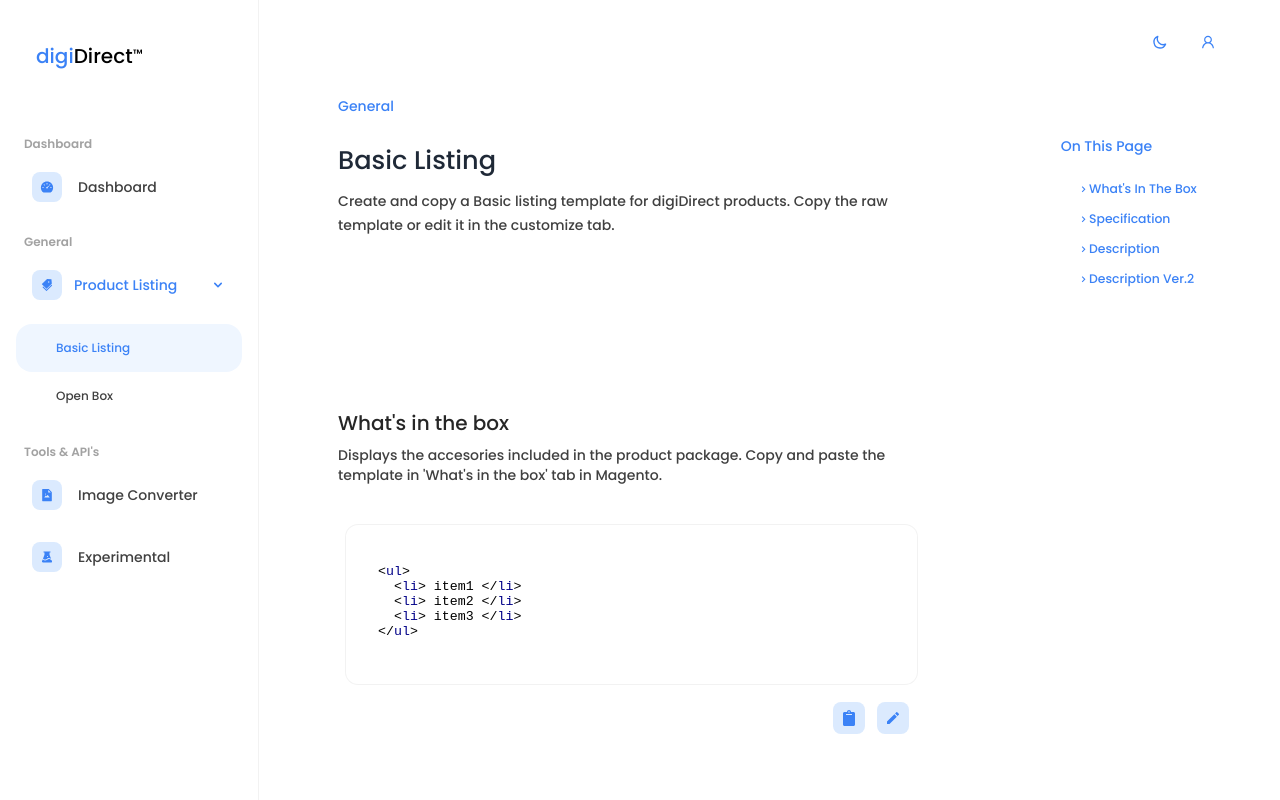
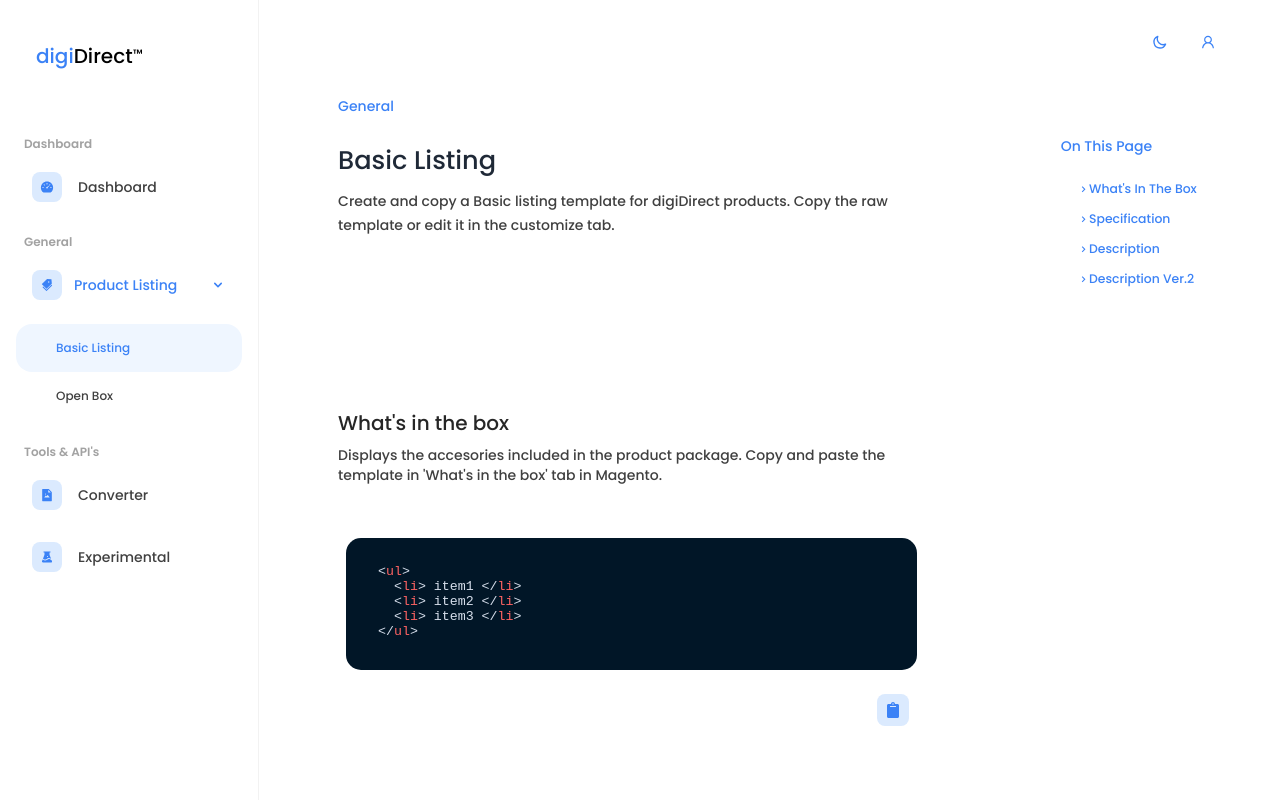
Before and after one commit to rogelcristobal/digiDirect, a React (Create React App) app: page /#/basic-listing in a window 1280 px wide. Built offline with nearby package versions, Linux system fonts and the light colour scheme.

Commit message:
initialize images converter page design

```diff
--- a/src/components/CodeBlock.jsx
+++ b/src/components/CodeBlock.jsx
@@ -1,24 +1,16 @@
 import SyntaxHighlighter from "react-syntax-highlighter";
-import {
-  Box,
-  Paper,
-  Typography,
-  Snackbar,
-  Alert,
-  Divider
-} from "@mui/material";
-import Tooltip,{ tooltipClasses } from '@mui/material/Tooltip'
-import {DiCss3Full} from 'react-icons/di'
+import { Box, Paper, Dialog, Snackbar, Alert } from "@mui/material";
+import Tooltip, { tooltipClasses } from "@mui/material/Tooltip";
+import { DiCss3Full } from "react-icons/di";
 import Slide from "@mui/material/Slide";
-import {MdEdit} from 'react-icons/md'
-import {FaClipboard} from 'react-icons/fa'
-import {BiCodeAlt} from 'react-icons/bi'
+import { MdEdit } from "react-icons/md";
+import { FaClipboard } from "react-icons/fa";
+import { BiCodeAlt } from "react-icons/bi";
 import { useState } from "react";
-import { googlecode } from "react-syntax-highlighter/dist/esm/styles/hljs";
-const CodeBlock = ({ code ,canEdit}) => {
+import { nightOwl } from "react-syntax-highlighter/dist/esm/styles/hljs";
+const CodeBlock = ({ code, canEdit }) => {
   const [styleVisibility, setStyleVisibility] = useState(false);
   const [open, setOpen] = useState(false);
-
   const handleShowStyles = () => {
     setStyleVisibility((prev) => (prev = !prev));
     handleClose();
@@ -75,7 +67,7 @@ const CodeBlock = ({ code ,canEdit}) => {
         wrapLongLines={true}
         wrapLines={true}
         language="css"
-        style={googlecode}
+        style={nightOwl}
         // showLineNumbers={true}
         customStyle={{
           paddingTop: "0.7rem",
@@ -87,8 +79,6 @@ const CodeBlock = ({ code ,canEdit}) => {
           boxSizing: "border-box",
           minHeight: !code ? "12rem" : "fit",
           maxHeight: "22rem",
-
-
         }}
       >
         {styleVisibility
@@ -97,40 +87,47 @@ const CodeBlock = ({ code ,canEdit}) => {
             : code.tags
           : code.tags}
       </SyntaxHighlighter>
-      <Box className="absolute bg-transparent right-0 -bottom-[4.5rem] box-border py-2 px-2 w-fit min-w-[10rem] flex items-center justify-end space-x-3 rounded-md">
+      <Box className="absolute bg-transparent  right-0 -bottom-[4rem] box-border py-2 px-2 w-fit min-w-[10rem] flex items-center justify-end space-x-3 rounded-md">
         <Paper
           variant="contained"
           className={`p-2 text-base  transition-all ease-in-out duration-300   flex items-center  rounded-lg justify-center  text-blue-500 bg-blue-100   cursor-pointer gap-3 `}
           onClick={handleCopy}
         >
           <FaClipboard />
-
         </Paper>
+        {canEdit && (
           <Paper
             variant="contained"
             className={`p-2 text-base  transition-all ease-in-out duration-300   flex items-center  rounded-lg justify-center  text-blue-500 bg-blue-100   cursor-pointer gap-3 `}
             onClick={handleCopy}
           >
             <MdEdit />
+          </Paper>
+        )}
 
-          </Paper>
         {code.styles && (
           <Paper
             variant="contained"
-          className={`p-2    flex items-center  rounded-lg justify-center   transition-all ease-in-out duration-300   cursor-pointer gap-2 ${!styleVisibility?'text-blue-500 bg-blue-100':'text-white bg-blue-500'}`}
+            className={`p-2    flex items-center  rounded-lg justify-center   transition-all ease-in-out duration-300   cursor-pointer gap-2 ${
+              !styleVisibility
+                ? "text-blue-500 bg-blue-100"
+                : "text-white bg-blue-500"
+            }`}
             onClick={handleShowStyles}
           >
-          {!styleVisibility ? <DiCss3Full  className="font-bold text-base"/> : <BiCodeAlt  className="font-bold text-base"/>}
+            {!styleVisibility ? (
+              <DiCss3Full className="font-bold text-base" />
+            ) : (
+              <BiCodeAlt className="font-bold text-base" />
+            )}
             {/* <Typography variant="body2" className=" text-xs font-medium  tracking-tight  ">
             {!styleVisibility ? "View styles" : "Hide styles"}
           </Typography> */}
           </Paper>
         )}
-
       </Box>
     </Box>
   );
-
 };
 
 export default CodeBlock;
--- a/src/components/CodeSnippetComponent.jsx
+++ b/src/components/CodeSnippetComponent.jsx
@@ -11,8 +11,8 @@ const CodeSnippetComponent = ({ code, canEdit }) => {
     <Box  className="relative h-fit w-full  px-2 rounded-lg box-border ">
 
       <Box className=" h-fit w-full  py-0  box-border">
-        <Box className=" w-full flex flex-col items-center box-border">
-          <Box className="max-w-[100%] w-full text-[.83rem] box-border border-thin    bg-white rounded-xl">
+        <Box className=" w-full flex flex-col items-center box-border ">
+          <Box className="max-w-[100%] w-full text-[.83rem] box-border     rounded-xl">
             <CodeBlock code={code} canEdit={canEdit}></CodeBlock>
           </Box>
         </Box>
--- a/src/components/SideBar.jsx
+++ b/src/components/SideBar.jsx
@@ -98,7 +98,7 @@ const SideBar = () => {
               path="/image-converter"
               activeStyle="bg-blue-50 text-blue-500  no-underline "
               hoverColor="hover:text-blue-500 "
-              title="Image Converter"
+              title="Converter"
               icon={<AiFillFileImage className="text-sm" />}
             />
              <ListItemBtnComponent
--- a/src/pages/BasicListing.jsx
+++ b/src/pages/BasicListing.jsx
@@ -62,9 +62,9 @@ const BasicListing = () => {
     <Box className="h-full box-border flex items-start gap-3 rounded-lg   w-full ">
       <Box
         ref={scrollRef}
-        className="h-full  overflow-auto w-full  flex  items-start justify-start box-border"
+        className="h-full  overflow-auto w-full  flex  items-start justify-center box-border"
       >
-        <Box className="w-full max-w-4xl h-auto box-border px-20  pt-24 pb-36 space-y-28">
+        <Box className="w-full  h-auto box-border px-20  pt-24 pb-36 space-y-28">
           {/* page title */}
           <Box className="pb-16  w-full ">
             <PageTitle
--- a/src/pages/ImageConverter.jsx
+++ b/src/pages/ImageConverter.jsx
@@ -1,32 +1,44 @@
 import { useState, useRef, useContext } from "react";
-import { Box, Tooltip, Button } from "@mui/material";
+import { Box, Tooltip, IconButton, Button, Typography } from "@mui/material";
 import PageTitle from "../components/PageTitle";
 import template from "../template/template";
 import NavScrollContext from "../context/NavScrollContext";
 import { useEffect } from "react";
 import useImportFromURL from "../requests/useImportFromURL";
 import useConvert from "../requests/useConvert";
+import { AiOutlinePlus } from "react-icons/ai";
+import PageSubTitle from "../components/PageSubTitle";
 const ImageConverter = () => {
   const { inTheBoxMarkup, specsMarkup, descriptionSimple, descriptionBest } =
     template();
 
-  const { setState: setScrollPos } = useContext(NavScrollContext);
+  const { setState: setScrollPos, setTransparency } =
+    useContext(NavScrollContext);
   const scrollRef = useRef(null);
 
   useEffect(() => {
     const element = scrollRef.current;
+
     const handleScroll = () => {
-      let position = element.scrollTop;
-      setScrollPos(position);
+      let x = element.scrollTop;
+      setScrollPos(x);
+      setTransparency(true);
     };
     element.addEventListener("scroll", handleScroll);
     return () => {
       element.removeEventListener("scroll", handleScroll);
       setScrollPos(0);
+      setTransparency(false);
     };
   }, []);
+  const [URLInput, setURLInput] = useState([{ input: "" }]);
 
-  const [URLInput, setURLInput] = useState("");
+  const handleAddURL = () => {
+    setURLInput([...URLInput, { input: "" }]);
+  };
+  const handleTextChange = (e, id) => {
+    console.log(e, id);
+  };
 
   // const { mutate, state } = useImportFromURL();
   // const { mutate: startConvert, state: convertStatus } = useConvert();
@@ -39,34 +51,65 @@ const ImageConverter = () => {
         ref={scrollRef}
         className="h-full  overflow-auto w-full  flex  items-start justify-start box-border"
       >
-        <Box className="w-full max-w-4xl h-auto box-border px-16  pt-12 pb-36 space-y-16">
+        <Box className="w-full  h-auto box-border px-16  pt-12 pb-36 space-y-16">
           {/* page title */}
-          <Box className="pb-0  w-full">
+          <Box className="  w-full">
             <PageTitle
               category="Tools & API's"
-              title="Image Converter"
-              subTitle="Convert Image format to JPG"
+              title="Image Converters"
+              subTitle="Easily convert images  from one format to another "
             />
           </Box>
+          <Box>
 
-          <Box className="h-96 border-thin rounded-2xl flex flex-col items-center justify-center">
-            <Box className="flex items-center justify-end h-fit">
-              <Tooltip title={URLInput ? URLInput : "URL text field"}>
+
+            <Box className="h-96 box-border pt-4 flex flex-col items-start justify-start">
+              <Box className="w-full rounded-xl  box-border flex flex-col items-center justify-start h-fit gap-3 p-4">
+                {/* URLInput[].text*/}
+                {/* {URLInput.map((item, idx) => (
+                <Tooltip key={idx} title={"URL text field"}>
                 <input
-                  value={URLInput}
-                  onChange={(e) =>
-                    setURLInput((prev) => (prev = e.target.value))
-                  }
+                name="url_input"
+                value={item.input}
+                onChange={(e) => {
+                  const list = [...URLInput];
+                  list[idx].input = e.target.value;
+                  setURLInput(list);
+                }}
                 type="text"
-                  className="h-8 w-72 rounded-l-lg border-0 outline-none bg-neutral-100 hover:cursor-pointer focus:cursor-text px-4 py-2 text-md font-general font-medium text-neutral-500 focus:text-neutral-900"
+                className="h-8 w-96 rounded-lg border-0 outline-none bg-gray-100 hover:cursor-pointer focus:cursor-text px-4 py-2 text-md font-general font-medium text-gray-400 focus:text-gray-900"
                 />
                 </Tooltip>
+              ))} */}
+              <Box className="max-w-[40rem] w-full h-fit flex flex-col items-end justify-start">
+
+                <Box className="h-60 bg-blue-50 cursor-pointer border-2 border-blue-300 border-dashed rounded-xl text-blue-500 w-full  flex flex-col items-center justify-center text-2xl gap-3">
+                  <AiOutlinePlus></AiOutlinePlus>
+                  <Typography variant="" className="text-sm capitalize">
+                    choose files
+                  </Typography>
+                </Box>
+                <Box className="h-fit w-full flex items-center justify-end space-x-3 mt-8">
+                  {/* <IconButton
+                  onClick={handleAddURL}
+                  className="h-8 w-8  text-sm rounded-lg shadow-none text-blue-500 bg-blue-100"
+                  >
+                  <AiOutlinePlus></AiOutlinePlus>
+                </IconButton> */}
                   <Button
                     variant="contained"
-                className="bg-blue-400 h-full shadow-none capitalize text-sm  rounded-r-lg"
+                    className="px-6 py-2 bg-blue-500 shadow-none  rounded-lg "
                     >
-                covnert
+                    <Typography
+                      variant="body1"
+                      className=" text-sm text-white capitalize"
+                      >
+                      Submit
+                    </Typography>
                   </Button>
+                </Box>
+              </Box>
+            </Box>
           </Box>
         </Box>
         </Box>
```
Lines whose indentation alone changed are shown as unchanged.
